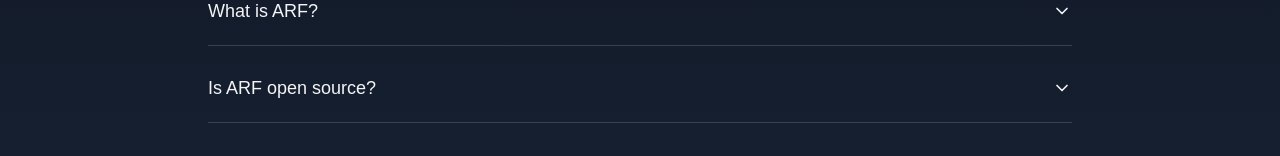
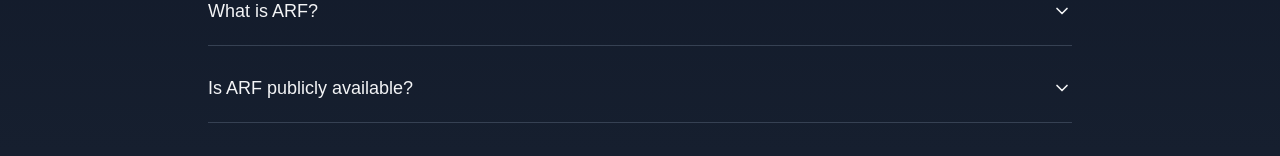
Before and after one commit to arf-foundation/arf-frontend, a Next.js app: page /faq in a window 1280 px wide. Shown: the part 276-432 px from the top of the page. Built offline with nearby package versions, Linux system fonts and the light colour scheme.

Commit message:
fix: FAQ question wording

```diff
--- a/app/faq/page.tsx
+++ b/app/faq/page.tsx
@@ -21,7 +21,7 @@
               answer="ARF is a governance layer that evaluates infrastructure decisions through a calibrated risk model. It recommends one of three actions — approve, deny, or escalate — together with a confidence indicator and a full audit trail. The core engine is access‑controlled and available only to qualified pilots."
             />
             <FAQItem
-              question="Is ARF open source?"
+              question="Is ARF publicly available?"
               answer="No. ARF is proprietary and access‑controlled. All repositories are private, and access to code, specifications, and supporting materials is granted only through approved pilot or enterprise arrangements."
             />
             <FAQItem
```
